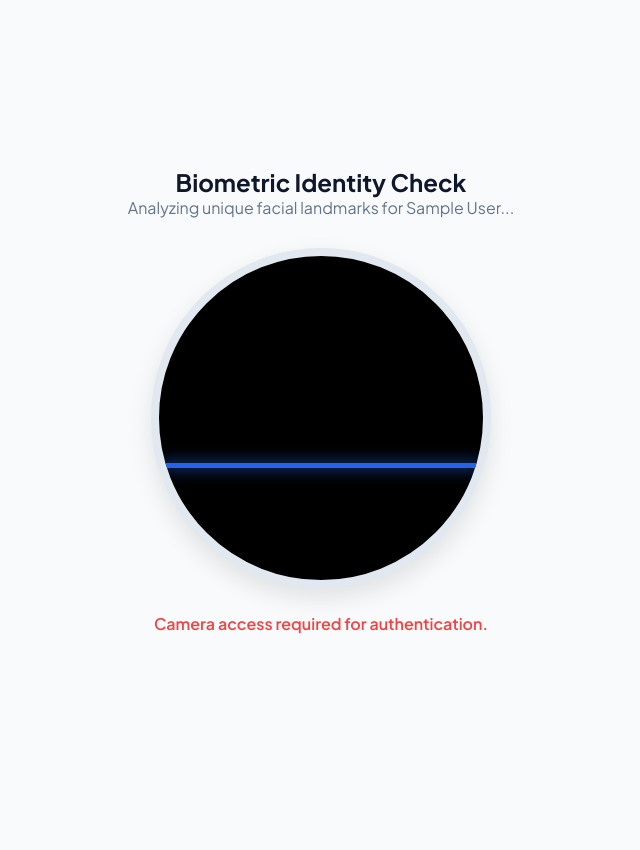
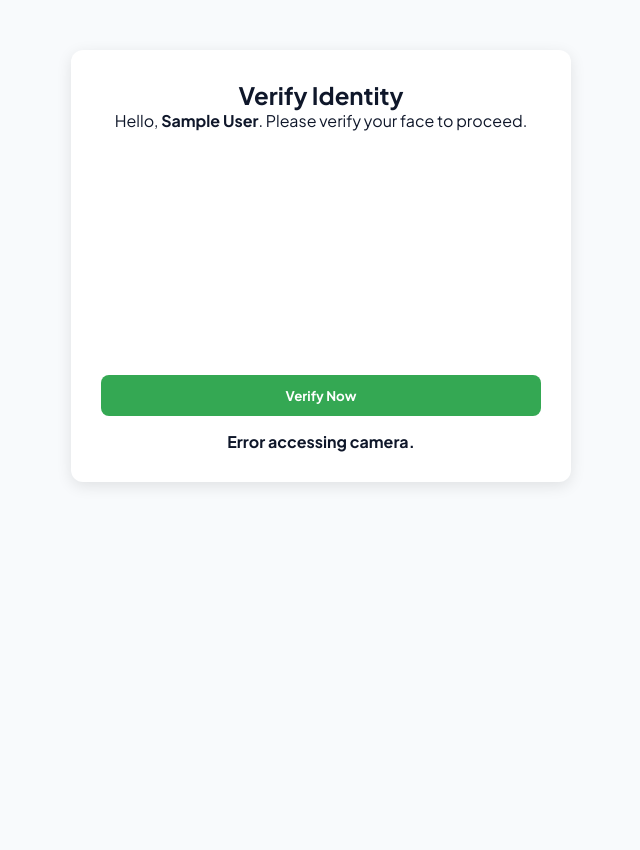
Before and after one commit to vtabsquare/Biometric-Attendance-System, a Flask app: page /verify-face in a window 1280 px wide. Shown: the whole page, without its empty margins (319-959 px from the left). Before the commit the page ends 634 px from the top, so only its background shows below. Run offline with Flask 3, Linux system fonts and the light colour scheme; the visitor is signed in with stand-in values (Sample User, id 1).

Commit message:
Fix: Added employee route and absolute redirects for face pages

```diff
--- a/app.py
+++ b/app.py
@@ -97,17 +97,15 @@ def login():
                     'first_name': user_data[0],
                     'last_name': user_data[1],
                     'role': user_data[5],
-                    'verified': False # Reset face verification status on login
+                    'verified': False
                 })
 
-                # Force password reset for new employees (is_temp = '1')
                 if len(user_data) > 7 and user_data[7] == "1":
                     return redirect(url_for('reset_password'))
 
                 if user_data[5] == 'admin':
                     return redirect(url_for('admin_dashboard'))
 
-                # Employee check for face registration
                 if len(user_data) < 7 or not user_data[6]:
                     flash("Face not registered. Please contact Admin.", "error")
                     return redirect(url_for('login'))
@@ -131,12 +129,11 @@ def send_otp():
         cell = user_sheet.find(email, in_column=3)
         otp = random.randint(100000, 999999)
         otp_store[email] = {"otp": otp, "expiry": time.time() + 300}
-        html = f"<h2>OTP: {otp}</h2><p>Your OTP for password reset is valid for 5 mins.</p>"
-        if send_email_via_brevo(email, "Password Reset OTP", html):
-            return jsonify({"success": True})
+        html = f"<h2>OTP: {otp}</h2><p>Your OTP is valid for 5 mins.</p>"
+        send_email_via_brevo(email, "Password Reset OTP", html)
+        return jsonify({"success": True})
     except:
         return jsonify({"success": False, "message": "Email not found"})
-    return jsonify({"success": False})
 
 @app.route('/verify-otp', methods=['POST'])
 def verify_otp():
@@ -146,9 +143,9 @@ def verify_otp():
         if time.time() < otp_store[email]['expiry']:
             user_sheet, _ = get_sheets()
             cell = user_sheet.find(email, in_column=3)
-            session['reset_user_row'] = cell.row # Store row for password update
+            session['reset_user_row'] = cell.row
             return jsonify({"success": True})
-    return jsonify({"success": False, "message": "Invalid or expired OTP"})
+    return jsonify({"success": False, "message": "Invalid OTP"})
 
 @app.route('/reset-password')
 def reset_password():
@@ -156,22 +153,20 @@ def reset_password():
 
 @app.route('/update_password', methods=['POST'])
 def update_password():
-    # Works for both "Forgot Password" and "First Time Login"
     row_id = session.get('user_row') or session.get('reset_user_row')
     if not row_id: return redirect(url_for('login'))
 
     new_pass = request.form.get('password')
     if not is_password_strong(new_pass):
-        flash("Weak Password! 8+ chars, 1 Upper, 1 Special Required.", "error")
+        flash("Password too weak!", "error")
         return redirect(url_for('reset_password'))
 
     hashed = generate_password_hash(new_pass)
     user_sheet, _ = get_sheets()
-    user_sheet.update_cell(row_id, 5, hashed) # Column E (Password)
-    user_sheet.update_cell(row_id, 8, "0")    # Clear temp status (Column H)
-
+    user_sheet.update_cell(row_id, 5, hashed)
+    user_sheet.update_cell(row_id, 8, "0")
     session.pop('reset_user_row', None)
-    flash("Password updated successfully! Please login.", "success")
+    flash("Success! Please login.", "success")
     return redirect(url_for('login'))
 
 # --- ADMIN ROUTES ---
@@ -181,69 +176,36 @@ def admin_dashboard():
     if session.get('role') != 'admin': return redirect(url_for('login'))
     user_sheet, _ = get_sheets()
     all_users = user_sheet.get_all_records()
-
     employees = []
     for i, u in enumerate(all_users, start=2):
         if u.get('Role') == 'employee':
             u['row_id'] = i
             u['is_registered'] = True if u.get('Face Encoding') else False
             employees.append(u)
-
     return render_template('admin_dashboard.html', employees=employees)
 
 @app.route('/add_employee', methods=['POST'])
 def add_employee():
     if session.get('role') != 'admin': return redirect(url_for('login'))
     f, l, e, d = request.form.get('first_name'), request.form.get('last_name'), request.form.get('email'), request.form.get('department')
-
-    # Generate Unique Temp Password
     chars = string.ascii_letters + string.digits + "!@#$"
     temp_pass = ''.join(random.choice(chars) for _ in range(8))
     hashed = generate_password_hash(temp_pass)
-
     user_sheet, _ = get_sheets()
-    user_sheet.append_row([f, l, e, d, hashed, 'employee', '', '1']) # Column H set to '1' (is_temp)
-
-    # Get Row ID of the person we just added for their private link
+    user_sheet.append_row([f, l, e, d, hashed, 'employee', '', '1'])
     cell = user_sheet.find(e)
-    row_id = cell.row
-
-    # Absolute URL for Registration (Render Link)
-    reg_link = f"https://biometric-attendance-system-tsca.onrender.com/register_face/{row_id}"
-
-    subject = "Welcome to FaceAuth - Face Registration Required"
-    html = f"""
-    <div style="font-family: Arial, sans-serif; padding: 20px; border: 1px solid #ddd;">
-        <h2 style="color: #1a73e8;">Hello {f},</h2>
-        <p>Your workspace account is ready. Please follow these steps:</p>
-        <p><strong>1. Temporary Password:</strong> <code>{temp_pass}</code></p>
-        <p><strong>2. Face Registration:</strong> You must register your face profile before logging in.</p>
-        <a href="{reg_link}" style="background: #1a73e8; color: white; padding: 10px 20px; text-decoration: none; border-radius: 5px; display: inline-block;">Register Face Now</a>
-        <p style="color: #666; font-size: 12px; margin-top: 15px;">Note: You will be asked to change your password on first login.</p>
-    </div>
-    """
-    send_email_via_brevo(e, subject, html)
-    flash(f"Success! {f} added and registration email sent.", "success")
+    reg_link = f"https://biometric-attendance-system-tsca.onrender.com/register_face/{cell.row}"
+    html = f"<h3>Welcome {f}</h3><p>Temp Pass: {temp_pass}</p><a href='{reg_link}'>Register Face Now</a>"
+    send_email_via_brevo(e, "Face Registration Required", html)
+    flash("Employee added and email sent!", "success")
     return redirect(url_for('admin_dashboard'))
 
-@app.route('/edit_employee/<int:row_id>', methods=['POST'])
-def edit_employee(row_id):
-    if session.get('role') != 'admin': return redirect(url_for('login'))
-    f, l, d = request.form.get('first_name'), request.form.get('last_name'), request.form.get('department')
-    user_sheet, _ = get_sheets()
-    user_sheet.update_cell(row_id, 1, f)
-    user_sheet.update_cell(row_id, 2, l)
-    user_sheet.update_cell(row_id, 4, d)
-    flash("Employee details updated.", "success")
-    return redirect(url_for('admin_dashboard'))
-
-@app.route('/delete_employee/<int:row_id>')
-def delete_employee(row_id):
-    if session.get('role') != 'admin': return redirect(url_for('login'))
-    user_sheet, _ = get_sheets()
-    user_sheet.delete_rows(row_id)
-    flash("Employee deleted.", "success")
-    return redirect(url_for('admin_dashboard'))
+# --- EMPLOYEE DASHBOARD (NEW) ---
+@app.route('/employee/dashboard')
+def employee_dashboard():
+    if 'user_row' not in session or not session.get('verified'):
+        return redirect(url_for('login'))
+    return render_template('employee_dashboard.html', name=session.get('first_name'))
 
 # --- FACE RECOGNITION ROUTES ---
 
@@ -264,7 +226,7 @@ def process_registration():
     if len(encs) > 0:
         encoding_str = json.dumps(encs[0].tolist())
         user_sheet, _ = get_sheets()
-        user_sheet.update_cell(row_id, 7, encoding_str) # Column G
+        user_sheet.update_cell(row_id, 7, encoding_str)
         return jsonify({"success": True})
     return jsonify({"success": False})
 
@@ -279,8 +241,6 @@ def process_verification():
     row_id, mode = session.get('user_row'), data.get('mode')
     user_sheet, attn_sheet = get_sheets()
     user_data = user_sheet.row_values(row_id)
-
-    # Column G (Index 6) contains the encoding
     stored_enc = np.array(json.loads(user_data[6]))
     img_data = base64.b64decode(data['image'].split(',')[1])
     nparr = np.frombuffer(img_data, np.uint8)
@@ -290,16 +250,14 @@ def process_verification():
     if len(live_enc) > 0 and face_recognition.compare_faces([stored_enc], live_enc[0], tolerance=0.5)[0]:
         now = datetime.now()
         today, current_time = now.strftime("%Y-%m-%d"), now.strftime("%H:%M:%S")
-
         if mode == 'logout':
             records = attn_sheet.get_all_records()
             for i, r in enumerate(records, start=2):
                 if r['First Name'] == user_data[0] and r['Date'] == today and not r['Logout Time']:
-                    attn_sheet.update_cell(i, 5, current_time) # Column E
+                    attn_sheet.update_cell(i, 5, current_time)
                     break
         else:
             attn_sheet.append_row([user_data[0], user_data[1], today, current_time, "", "Present"])
-
         session['verified'] = True
         return jsonify({"success": True})
     return jsonify({"success": False})
--- a/templates/verify_face.html
+++ b/templates/verify_face.html
@@ -2,132 +2,68 @@
 <html lang="en">
 <head>
     <meta charset="UTF-8">
-    <title>Biometric Verification - FaceAuth</title>
-    <link rel="stylesheet" href="{{ url_for('static', filename='css/style.css', v='105') }}">
+    <title>Verify Face - FaceAuth</title>
+    <link rel="stylesheet" href="{{ url_for('static', filename='css/style.css') }}">
     <style>
-        .verify-container { display: flex; flex-direction: column; align-items: center; justify-content: center; min-height: 100vh; text-align: center; }
-        .scanner-box { width: 340px; height: 340px; border-radius: 50%; border: 8px solid var(--border); overflow: hidden; position: relative; background: #000; box-shadow: 0 10px 25px rgba(0,0,0,0.1); }
-        #video { width: 100%; height: 100%; object-fit: cover; transform: scaleX(-1); }
-        .scan-anim { position: absolute; top: 0; left: 0; width: 100%; height: 5px; background: var(--primary); box-shadow: 0 0 15px var(--primary); animation: scanLine 2.5s infinite linear; z-index: 10; }
-        @keyframes scanLine { 0% { top: 0; } 100% { top: 100%; } }
-        .success-overlay { position: absolute; inset: 0; background: rgba(34, 197, 94, 0.9); display: none; align-items: center; justify-content: center; z-index: 20; color: white; flex-direction: column; }
-        .checkmark { font-size: 80px; animation: popIn 0.5s cubic-bezier(0.175, 0.885, 0.32, 1.275); }
-        @keyframes popIn { 0% { transform: scale(0); } 100% { transform: scale(1); } }
+        .camera-container { max-width: 500px; margin: 50px auto; text-align: center; background: white; padding: 30px; border-radius: 12px; box-shadow: 0 4px 15px rgba(0,0,0,0.1); }
+        video, canvas { width: 100%; border-radius: 8px; }
+        .btn-verify { background: #34a853; color: white; padding: 12px 24px; border: none; border-radius: 8px; margin-top: 20px; cursor: pointer; font-weight: bold; width: 100%; }
+        #status { margin-top: 15px; font-weight: bold; }
     </style>
 </head>
-<body class="auth-body">
-    <audio id="success-sound" src="{{ url_for('static', filename='sounds/success.mp3') }}" preload="auto"></audio>
-
-    <div class="verify-container">
-        <h2 id="verify-title">Biometric Identity Check</h2>
-        <p id="verify-subtitle" style="color:var(--text-muted); margin-bottom: 30px;">
-            Analyzing unique facial landmarks for {{ name }}...
-        </p>
-
-        <div class="scanner-box">
-            <div class="scan-anim" id="scanner-line"></div>
-            <video id="video" autoplay muted></video>
-            <canvas id="canvas" style="display:none;"></canvas>
-
-            <div class="success-overlay" id="success-ui">
-                <div class="checkmark">✓</div>
-                <h3 id="success-msg">Access Granted</h3>
-            </div>
-        </div>
-
-        <div id="status-msg" style="margin-top: 25px; font-weight: 600; color: var(--primary);">
-            Initializing Biometric Hardware...
-        </div>
+<body>
+    <div class="camera-container">
+        <h2>Verify Identity</h2>
+        <p>Hello, <strong>{{ name }}</strong>. Please verify your face to proceed.</p>
+        <video id="video" autoplay muted playsinline></video>
+        <button id="verify" class="btn-verify">Verify Now</button>
+        <canvas id="canvas" style="display:none;"></canvas>
+        <p id="status">Initializing...</p>
     </div>
 
     <script>
         const video = document.getElementById('video');
         const canvas = document.getElementById('canvas');
-        const successUI = document.getElementById('success-ui');
-        const statusMsg = document.getElementById('status-msg');
-        const scannerLine = document.getElementById('scanner-line');
-        const successSound = document.getElementById('success-sound');
+        const verifyBtn = document.getElementById('verify');
+        const status = document.getElementById('status');
 
-        // Check for 'login' or 'logout' mode from URL
+        // Get mode (login/logout) from URL parameters
         const urlParams = new URLSearchParams(window.location.search);
         const mode = urlParams.get('mode') || 'login';
 
-        if(mode === 'logout') {
-            document.getElementById('verify-title').innerText = "Secure Logout Auth";
-            document.getElementById('success-msg').innerText = "Session Closed";
-        }
+        navigator.mediaDevices.getUserMedia({ video: true })
+            .then(stream => { video.srcObject = stream; status.innerText = "Scan Ready"; })
+            .catch(err => { status.innerText = "Error accessing camera."; });
 
-        // 1. Initialize Camera
-        navigator.mediaDevices.getUserMedia({ video: { width: 640, height: 480 } })
-            .then(stream => {
-                video.srcObject = stream;
-                statusMsg.innerText = "Camera Ready. Scanning coordinates...";
-                setTimeout(captureFace, 2500); // Initial delay for stability
-            })
-            .catch(err => {
-                statusMsg.style.color = "#ef4444";
-                statusMsg.innerText = "Camera access required for authentication.";
-            });
+        verifyBtn.onclick = () => {
+            status.innerText = "Verifying...";
+            const context = canvas.getContext('2d');
+            canvas.width = video.videoWidth;
+            canvas.height = video.videoHeight;
+            context.drawImage(video, 0, 0);
 
-        // 2. Capture and Fetch GPS
-        function captureFace() {
-            statusMsg.innerText = "Analyzing Facial Features...";
+            const imageData = canvas.toDataURL('image/jpeg');
 
-            navigator.geolocation.getCurrentPosition(position => {
-                const lat = position.coords.latitude;
-                const lon = position.coords.longitude;
-
-                // Create snapshot
-                canvas.width = video.videoWidth;
-                canvas.height = video.videoHeight;
-                canvas.getContext('2d').drawImage(video, 0, 0);
-                const imageData = canvas.toDataURL('image/jpeg');
-
-                sendToServer(imageData, lat, lon);
-            }, () => {
-                statusMsg.style.color = "#ef4444";
-                statusMsg.innerText = "GPS access required for location verification.";
-                setTimeout(captureFace, 3000);
-            }, { enableHighAccuracy: true });
-        }
-
-        // 3. Backend Verification
-        function sendToServer(image, lat, lon) {
             fetch('/process_verification', {
                 method: 'POST',
                 headers: { 'Content-Type': 'application/json' },
-                body: JSON.stringify({ image, mode, lat, lon })
+                body: JSON.stringify({ image: imageData, mode: mode })
             })
             .then(res => res.json())
             .then(data => {
                 if (data.success) {
-                    executeSuccessUI();
+                    status.style.color = "green";
+                    status.innerText = "Identity Verified!";
+                    setTimeout(() => {
+                        // FORCE REDIRECT TO EMPLOYEE DASHBOARD ON RENDER
+                        window.location.href = "https://biometric-attendance-system-tsca.onrender.com/employee/dashboard";
+                    }, 1500);
                 } else {
-                    statusMsg.style.color = "#ef4444";
-                    statusMsg.innerText = data.message || "Match failed. Repositioning...";
-                    setTimeout(captureFace, 2000);
+                    status.style.color = "red";
+                    status.innerText = "Face not recognized. Try again.";
                 }
             });
-        }
-
-        // 4. Success Handlers (Sound + UI + Redirect)
-        function executeSuccessUI() {
-            // Play Audio Beep
-            successSound.play().catch(e => console.log("Audio playback blocked by browser"));
-
-            // Visual Feedback
-            scannerLine.style.display = 'none';
-            successUI.style.display = 'flex';
-            statusMsg.style.display = 'none';
-
-            setTimeout(() => {
-                if (mode === 'logout') {
-                    window.location.href = "/logout"; // Terminate session
-                } else {
-                    window.location.href = "/employee/dashboard"; // Open session
-                }
-            }, 2000);
-        }
+        };
     </script>
 </body>
 </html>
```
Also changed, not shown: templates/register_face.html (+48 -19 lines).
